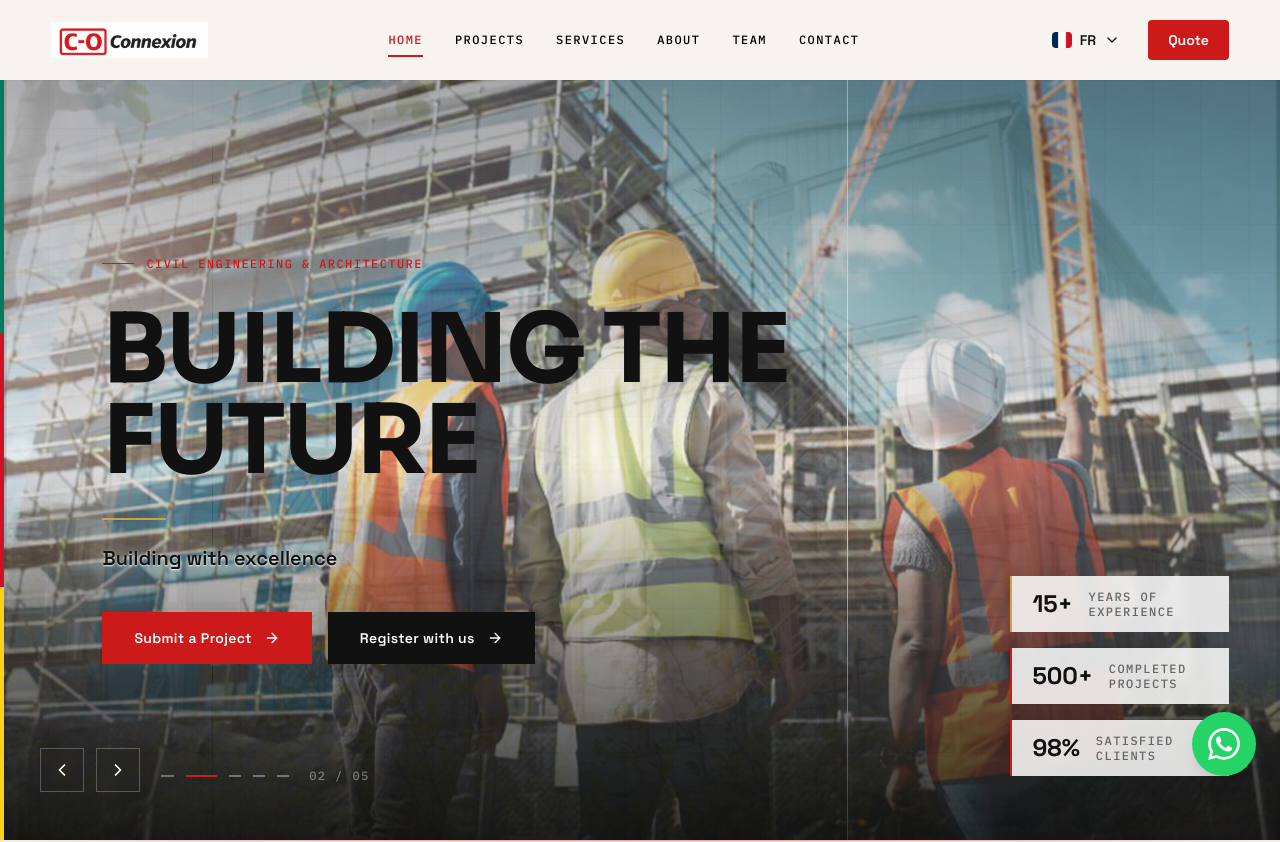
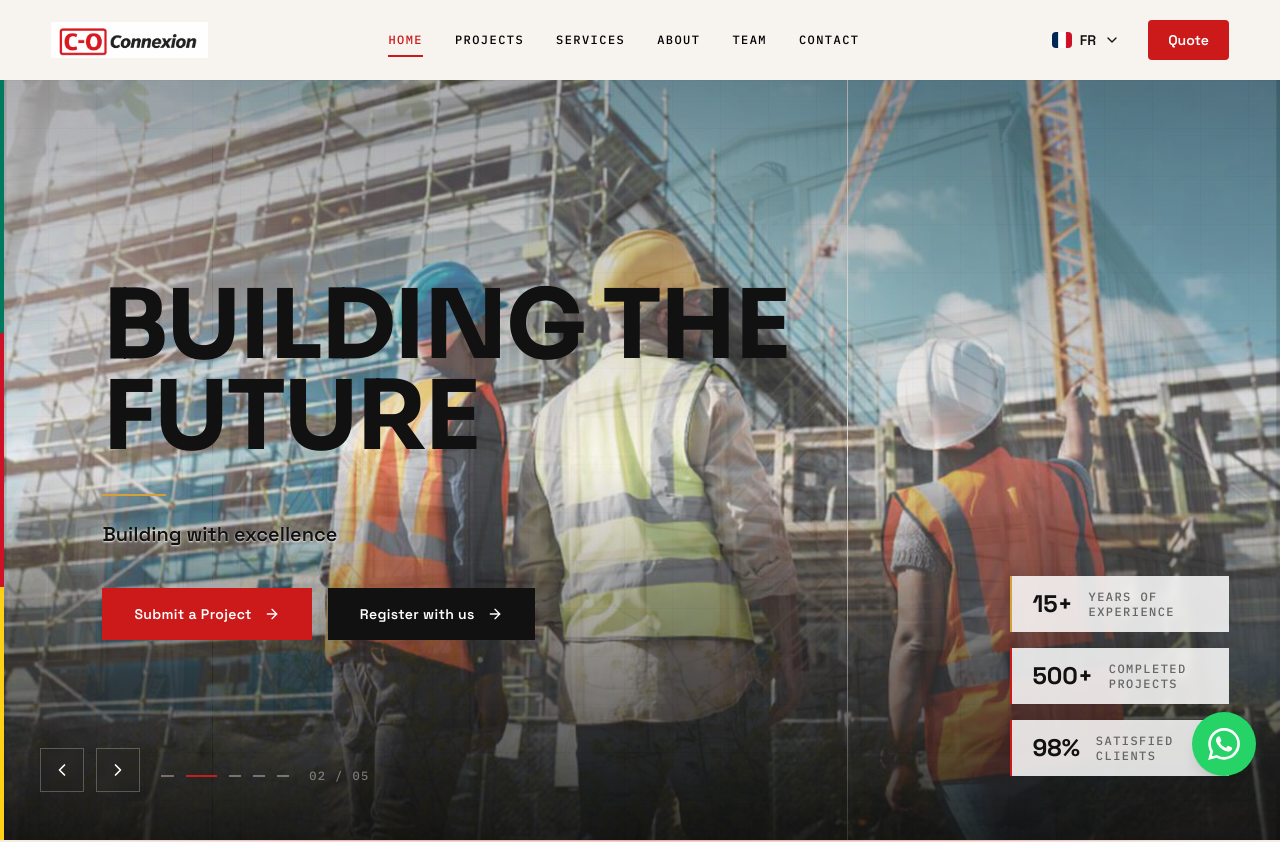
Before and after one commit to ossaka845-commits/camerossakaprincipal, a React (Vite) app: page / in a window 1280 px wide. Shown: the top 842 px of the page. Built offline with nearby package versions, Linux system fonts and the light colour scheme.

Commit message:
Second Oeuvre, Espace particulier, suppression eyebrow hero, fix serveur dev

```diff
--- a/src/i18n/en.json
+++ b/src/i18n/en.json
@@ -117,8 +117,8 @@
       "desc": "Foundations, reinforced concrete structures, frameworks and building envelopes."
     },
     "genieCivil": {
-      "title": "Civil Engineering",
-      "desc": "Roads, bridges, dams, civil works and public infrastructure."
+      "title": "Finishing Works",
+      "desc": "Plumbing, electricity, carpentry, plastering, painting and coverings."
     },
     "industriel": {
       "title": "Industrial Construction",
--- a/src/i18n/fr.json
+++ b/src/i18n/fr.json
@@ -117,8 +117,8 @@
       "desc": "Fondations, structures en béton armé, charpentes et enveloppes du bâtiment."
     },
     "genieCivil": {
-      "title": "Génie Civil",
-      "desc": "Routes, ponts, barrages, ouvrages d'art et infrastructures publiques."
+      "title": "Second Œuvre",
+      "desc": "Plomberie, électricité, menuiserie, plâtrerie, peinture et revêtements."
     },
     "industriel": {
       "title": "Construction Industrielle",
--- a/src/pages/BTPConnexion.tsx
+++ b/src/pages/BTPConnexion.tsx
@@ -75,7 +75,7 @@ export default function BTPConnexion() {
     setFindworkLoading(true);
     try {
       await generateAndSendForm({
-        title: 'INSCRIPTION TROUVER DU TRAVAIL - C-O CONNEXION',
+        title: 'INSCRIPTION ESPACE PARTICULIER - C-O CONNEXION',
         senderName: `${findworkData.firstname} ${findworkData.lastname}`,
         senderEmail: findworkData.contact.includes('@') ? findworkData.contact : 'noreply@camerossaka.com',
         fields: [
@@ -131,7 +131,7 @@ export default function BTPConnexion() {
                 : 'text-[#666666] hover:text-white'
             }`}
           >
-            Trouver du travail
+            Espace particulier
           </button>
           <button
             onClick={() => setActiveTab('entreprise')}
@@ -160,7 +160,7 @@ export default function BTPConnexion() {
             </div>
           ) : (
             <div className="bg-white border border-[#E5DFD3] shadow-sm p-8 rounded-sm">
-              <h2 className="heading-display text-2xl text-[#111111] mb-2">Trouver du travail</h2>
+              <h2 className="heading-display text-2xl text-[#111111] mb-2">Espace particulier</h2>
               <p className="text-[#666666] mb-8">Inscrivez-vous pour être mis en relation avec des employeurs du BTP.</p>
 
               <form onSubmit={handleFindworkSubmit} className="space-y-6">
--- a/src/pages/Home.tsx
+++ b/src/pages/Home.tsx
@@ -168,12 +168,6 @@ export default function Home() {
 
         {/* Hero content â€” left aligned */}
         <div className="relative z-10 px-[5vw] lg:px-[8vw] max-w-4xl">
-          {/* Eyebrow */}
-          <div className="hero-eyebrow flex items-center gap-3 mb-8">
-            <div className="w-8 h-px bg-[#CC1A1A]" />
-            <span className="label-mono text-[#CC1A1A] text-[11px]">{t('home.eyebrow')}</span>
-          </div>
-
           {/* Main headline */}
           <h1 className="hero-title heading-display text-[clamp(52px,9vw,96px)] text-[#111111] leading-[0.9] mb-8">
             {t('hero.title')}
--- a/src/sections/HeroSection.tsx
+++ b/src/sections/HeroSection.tsx
@@ -138,7 +138,6 @@ export default function HeroSection() {
       <div className="absolute inset-0 flex flex-col justify-center px-[10vw]">
         {/* Headline */}
         <div ref={headlineRef} className="mb-8">
-          <div className="tech-label mb-4">GÉNIE CIVIL & ARCHITECTURE</div>
           <h1 className="heading-display text-[clamp(44px,6vw,84px)] text-[#F7F8FB]">
             BUILDING THE
           </h1>
--- a/vite.config.ts
+++ b/vite.config.ts
@@ -13,6 +13,7 @@ export default defineConfig({
     },
   },
   server: {
+    host: true,
     allowedHosts: true,
   },
   build: {
```
